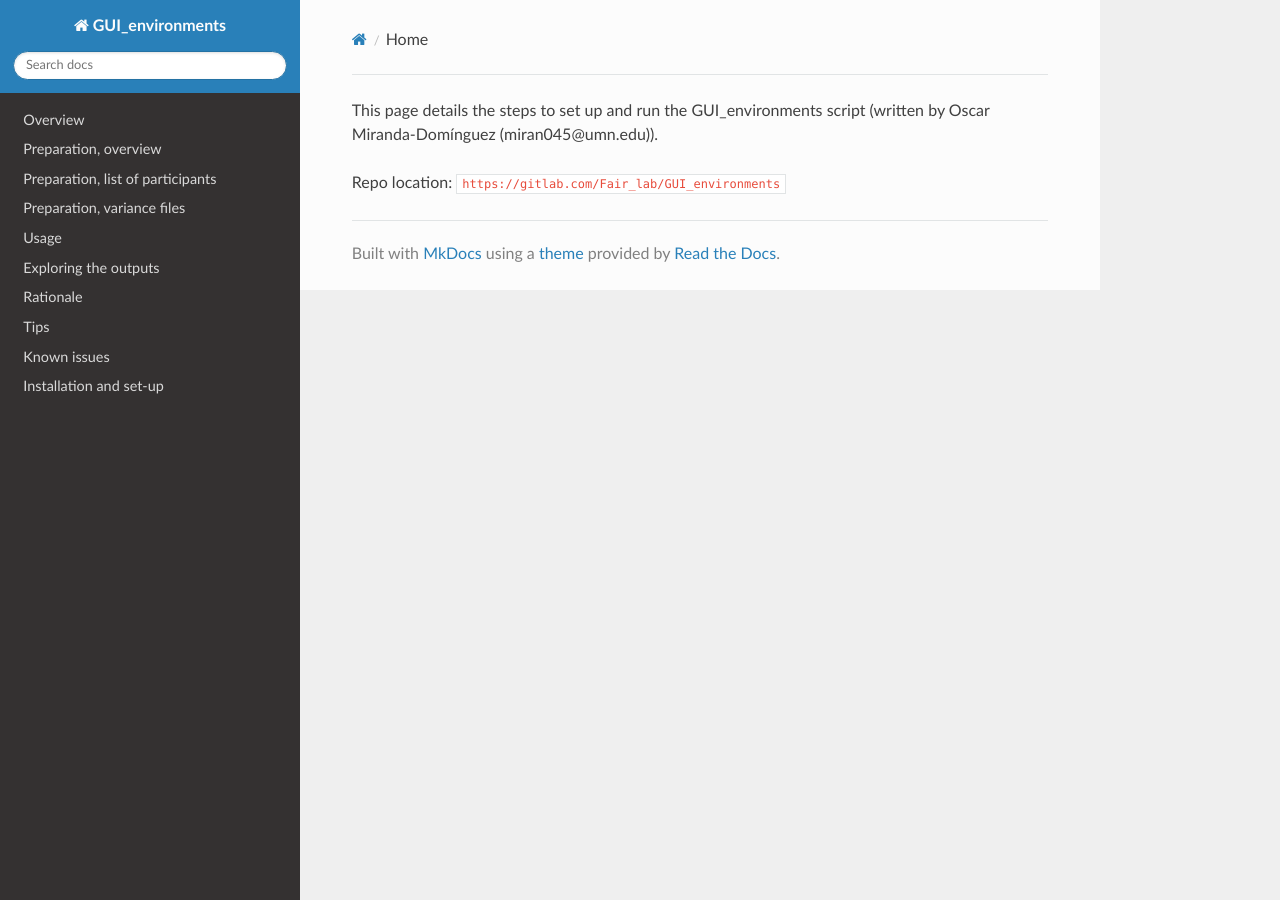
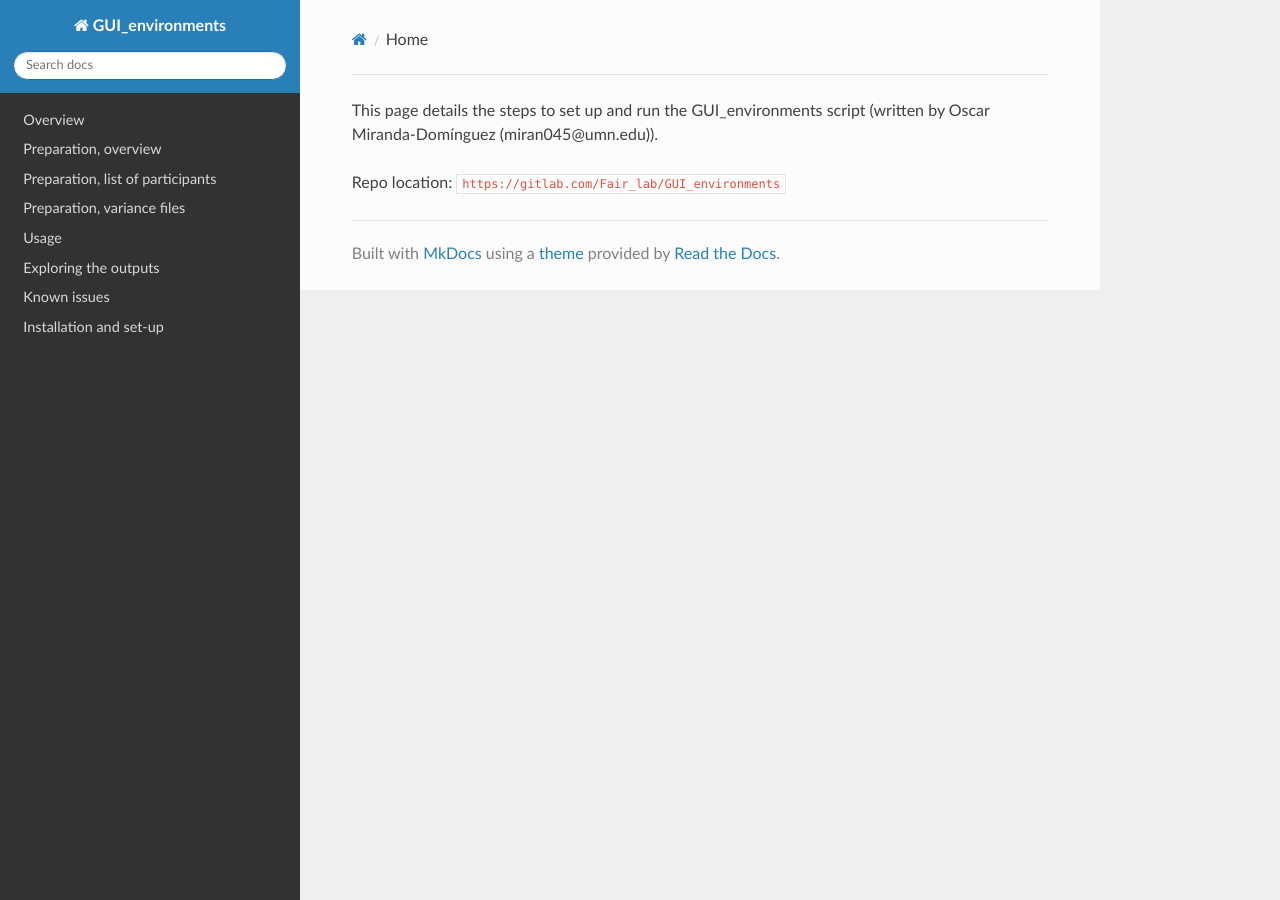
Before and after one commit to omiranda/GUI_environments_documentation, an MkDocs documentation site: the page built from docs/README.md, in a window 1280 px wide. Built offline with MkDocs 1.6.1, drawn with Linux system fonts in a browser that asks for light colours; nearby versions of some CDN libraries; old or Windows-style settings are respelled for this version of MkDocs.

Commit message:
Update mkdocs.yml

```diff
--- a/mkdocs.yml
+++ b/mkdocs.yml
@@ -7,7 +7,5 @@ pages:
 - Preparation, variance files: prep_variance.md
 - Usage: usage.md
 - Exploring the outputs: exploring_outputs.md
-- Rationale: rationale.md
-- Tips: tips.md
 - Known issues: known_issues.md
 - Installation and set-up: install_and_setup.md
```
